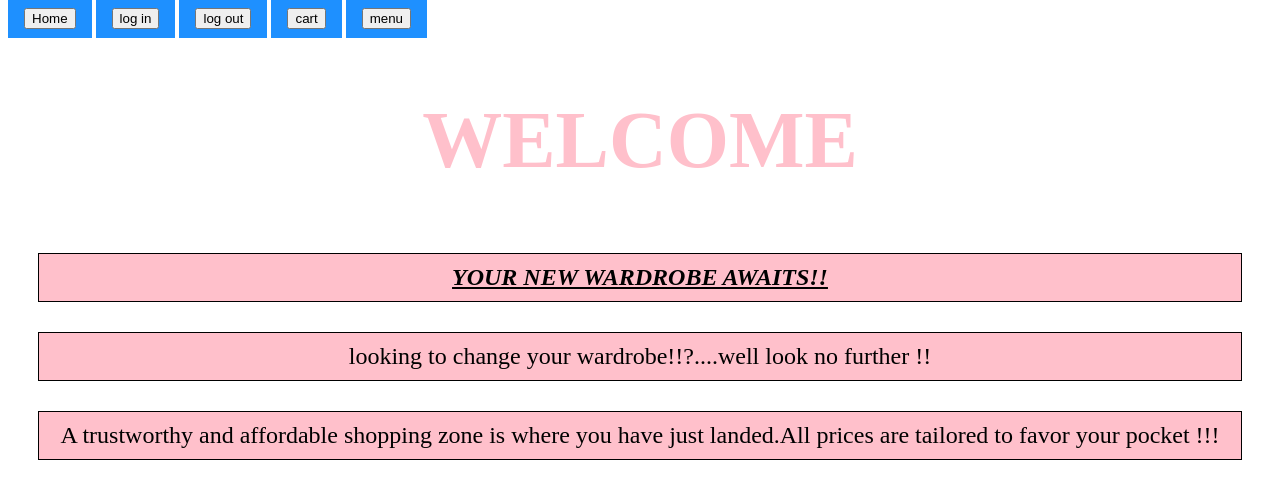
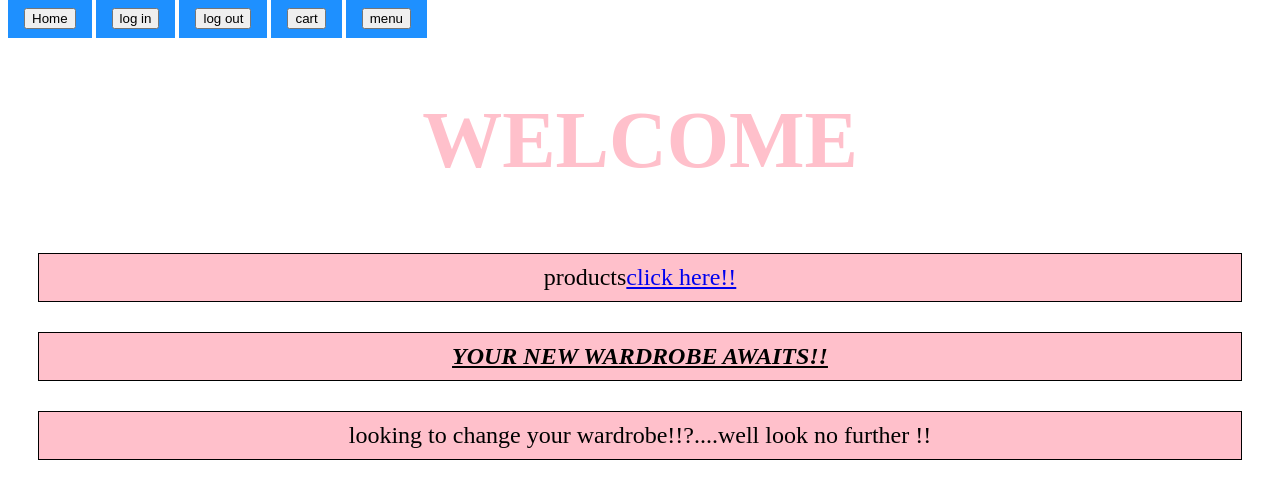
Before and after one commit to prisihm/shopping-Website, a plain HTML site: page index.htm in a window 1280 px wide. Shown: the top 487 px of the page. Drawn offline with Linux system fonts and the light colour scheme.

Commit message:
Update index.htm

```diff
--- a/index.htm
+++ b/index.htm
@@ -51,6 +51,7 @@ img {
 <h><button class="btn"><i class="fa fa-menu"></i> menu</button></h>
 </header>
 <h2><b>WELCOME</b></h2>
+<p>products<a href="details.html">click here!!</a></p>
 <p><u><i><b>YOUR NEW WARDROBE AWAITS!!</u></i></b></p>
 <p>looking to change your wardrobe!!?....well look no further !!</p>
 <p>A trustworthy and affordable shopping zone is where you have just landed.All prices are tailored to favor your pocket !!!</p>
```
